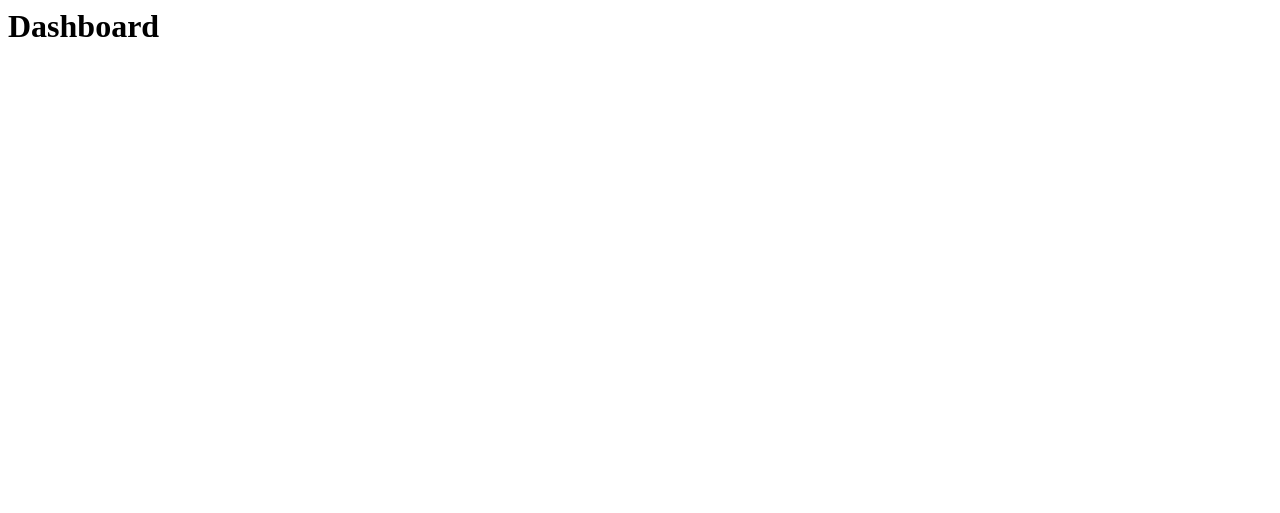
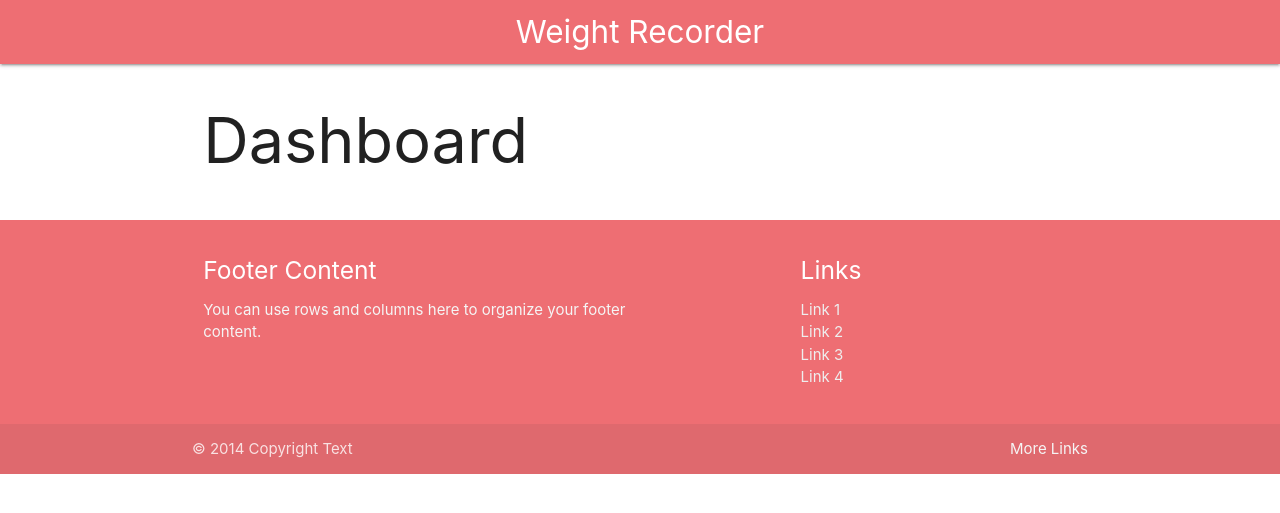
Before and after one commit to CleysonPH/django-weight-recorde, a Django app: page /dashboard in a window 1280 px wide. Before the commit the part shown is almost empty. Shown: the top 513 px of the page. Run offline with Django 3.2, Linux system fonts and the light colour scheme; the visitor is signed in with stand-in values (Sample User, id 1).

Commit message:
Created the base template

```diff
--- a/core/templates/base.html
+++ b/core/templates/base.html
@@ -0,0 +1,58 @@
+{% load static %}
+
+<!DOCTYPE html>
+<html lang="pt-br">
+<head>
+    <meta charset="UTF-8">
+    <meta name="viewport" content="width=device-width, initial-scale=1.0">
+
+    <!--Import Google Icon Font-->
+    <link href="https://fonts.googleapis.com/icon?family=Material+Icons" rel="stylesheet">
+    <!--Import materialize.css-->
+    <link type="text/css" rel="stylesheet" href="{% static 'css/materialize.min.css' %}"  media="screen,projection"/>
+    <link type="text/css" rel="stylesheet" href="{% static 'css/style.css' %}"  media="screen,projection"/>
+
+    <title>
+        {% block title %}{% endblock title %} Weight Recorder
+    </title>
+</head>
+<body>
+    <nav>
+        <div class="nav-wrapper">
+            <a href="#" class="brand-logo center">Weight Recorder</a>
+        </div>
+    </nav>
+
+    {% block content %}
+    {% endblock content %}
+
+    <footer class="page-footer">
+        <div class="container">
+            <div class="row">
+                <div class="col l6 s12">
+                    <h5 class="white-text">Footer Content</h5>
+                    <p class="grey-text text-lighten-4">You can use rows and columns here to organize your footer content.</p>
+                </div>
+                <div class="col l4 offset-l2 s12">
+                    <h5 class="white-text">Links</h5>
+                    <ul>
+                        <li><a class="grey-text text-lighten-3" href="#!">Link 1</a></li>
+                        <li><a class="grey-text text-lighten-3" href="#!">Link 2</a></li>
+                        <li><a class="grey-text text-lighten-3" href="#!">Link 3</a></li>
+                        <li><a class="grey-text text-lighten-3" href="#!">Link 4</a></li>
+                    </ul>
+                </div>
+            </div>
+        </div>
+        <div class="footer-copyright">
+            <div class="container">
+                © 2014 Copyright Text
+                <a class="grey-text text-lighten-4 right" href="#!">More Links</a>
+            </div>
+        </div>
+    </footer>
+
+    <!--JavaScript at end of body for optimized loading-->
+    <script type="text/javascript" src="{% static 'js/materialize.min.js' %}"></script>
+</body>
+</html>
--- a/weight_recorder/templates/weight_recorder/dashboard.html
+++ b/weight_recorder/templates/weight_recorder/dashboard.html
@@ -1 +1,13 @@
-<h1>Dashboard</h1>
+{% extends 'base.html' %}
+
+{% block content %}
+
+    <main class="container">
+        <div class="row">
+            <div class="col s12">
+                <h1>Dashboard</h1>
+            </div>
+        </div>
+    </main>
+
+{% endblock content %}
```
Also changed, not shown: 1 other file.
